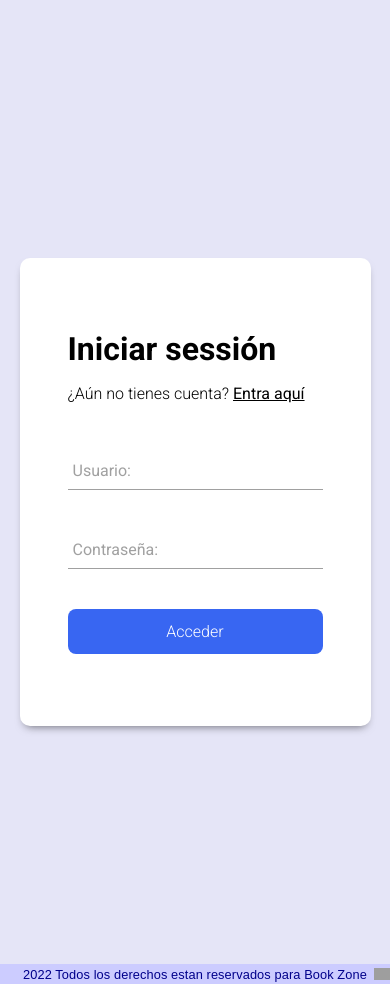
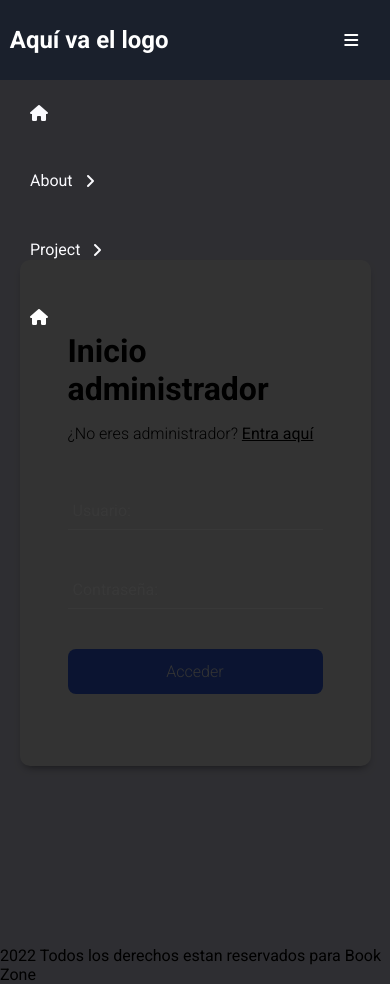
Before and after one commit to guillemfont/Book-Zone, a PHP site: the page made by index.php in a window 390 px wide. Run offline with PHP 8.4, Linux system fonts and the light colour scheme; some libraries are stand-ins or nearby versions; grey boxes are pictures that could not be loaded.

Commit message:
cabecera con menú

```diff
--- a/assets/script/main.js
+++ b/assets/script/main.js
@@ -20,3 +20,30 @@ function samePass() {
     cont.style.padding = " 4.5em 3em";
   }
 }
+
+function responsiveMenu(){
+  const listElements =document.querySelectorAll('.menuItemShow');
+  const list = document.querySelector('.menuLinks');
+  const menu = document.querySelector('.menuDisplay');
+
+  const addClick = function() {
+    // element.classList.remove('menuItem');
+    listElements.forEach(element => {
+      element.addEventListener('click', () => {
+        let subMenu = element.children[1];
+        let height = 0;
+        // element.classList.toggle('menuItemActive');
+        if(subMenu.clientHeight === 0){
+          height = subMenu.scrollHeight;
+        }
+        subMenu.style.height = `${height}px`;
+      })
+    })
+  }
+
+  addClick();
+
+  window.addEventListener('resize', () =>{
+    if (!window.innerWidth > 800) addClick();
+  })
+}
--- a/assets/style/style.css
+++ b/assets/style/style.css
@@ -15,6 +15,13 @@ body {
   background-position: 0 0, 10px 10px;
   display: flex;
   min-height: 100vh;
+  flex-direction: column;
+}
+
+.menu {
+  background-color: #1A202C;
+  color: #fff;
+  height: 80px;
 }
 
 .form {
@@ -63,6 +70,17 @@ body {
   color: #000;
 }
 
+.menuContainer {
+  display: flex;
+  justify-content: space-between;
+  align-items: center;
+  width: 95%;
+  max-width: 1600px;
+  height: 100%;
+  margin: 0 auto;
+
+}
+
 .formContainer {
   margin-top: 3em;
   display: grid;
@@ -72,6 +90,96 @@ body {
 .formGroup {
   position: relative;
   --color: #3f3f3f7e;
+}
+
+.menuLinks {
+  height: 100%;
+  transition: transform .5s;
+  display: flex;
+}
+
+.menuItem {
+  list-style: none;
+  position: relative;
+  height: 100%;
+  --clip: polygon(0 0, 100% 0, 100% 0, 0 0);
+  --transform: rotate(90deg);
+}
+
+.menuItemActive {
+  --transform: rotate(0);
+  --background: #5e7094;
+}
+
+.menuItemShow {
+  background-color: var(--background);
+}
+
+.menuItem:hover {
+  --clip: polygon(0 0, 100% 0, 100% 100%, 0% 100%);
+  --transform: rotate(180deg);
+
+}
+
+.menuLink {
+  color: #fff;
+  text-decoration: none;
+  padding: 0 30px;
+  display: flex;
+  height: 100%;
+  align-items: center;
+  width: 15vh;
+  justify-content: center;
+}
+
+.menuLink:hover {
+  background-color: #5e7094;
+}
+
+#menuArrow {
+  margin-left: 10px;
+  transform: var(--transform);
+  transition: transform .2s;
+  display: block;
+}
+
+.menuNesting {
+  list-style: none;
+  transition: clip-path .3s;
+  clip-path: var(--clip);
+  background-color: #000;
+}
+
+.menuInside {
+  padding: 1rem 0.5rem;
+
+}
+
+.menuInside:hover {
+  background-color: #5e7094;
+}
+
+.menuLinkInside {
+  color: #fff;
+  text-decoration: none;
+  padding: 0 30px;
+  display: flex;
+  height: 100%;
+  align-items: center;
+}
+
+.menuDisplay {
+  height: 100%;
+  display: flex;
+  align-items: center;
+  padding: 0 15;
+  cursor: pointer;
+  display: none;
+}
+
+#menuBars {
+  display: block;
+  width: 36px;
 }
 
 .formInput {
@@ -206,7 +314,8 @@ body {
 }
 
 
-div.contenedor-product {
+/* HE COMENTADO TODO ESTO PORQUE NO ES BUENO USAR SELECTORES DIRECTAMENTE DEL HTML, USA CLASES EN VEZ DE "FOOTER" */
+/* div.contenedor-product {
   margin: 0 25px;
   width: 25%;
   border-radius: 20px;
@@ -217,7 +326,7 @@ div.contenedor-product {
 }
 
 /* Footer */
-footer {
+/* footer {
   position:absolute;
   bottom:0;
 
@@ -237,4 +346,54 @@ footer {
   background-size: 4%;
   background-position: center right;
   background-repeat: no-repeat;
+} */
+
+
+
+/* RESPONSIVE */
+@media (max-width:800px){
+  .menuDisplay{
+    display: flex;
+  }
+  .menuItem {
+    --clip: 0;
+    overflow: hidden;
+    justify-content: flex-start;
+  }
+  .menuLinks{
+    position: fixed;
+    max-width: 400px;
+    width: 100%;
+    top: 80px;
+    right: 0;
+    bottom: 0;
+    background-color: #000;
+    overflow-y: auto;
+    display: grid;
+    grid-auto-rows: max-content;
+    opacity: 0.8;
+  }
+  .menuLink {
+    padding: 25px 0;
+    padding-left: 30px;
+    height: auto;
+    justify-content: left;
+    width: 100%;
+  }
+  .menuLink:hover {
+    background-color: #000;
+  }
+  .menuNesting {
+    display: grid;
+    position: unset;
+    width: 100%;
+    transform: translateY(0);
+    height: 0;
+    transition: height .3s;
+  }
+  .menuLinkInside {
+    width: 90%;
+    margin-left: auto;
+    border-left: 1px solid #1A202C;
+  }
 }
--- a/index.php
+++ b/index.php
@@ -7,13 +7,15 @@
     <title>Book Zone</title>
     <link rel="stylesheet" href="assets/style/style.css">
     <script src="assets/script/main.js"></script>
+    <script src="https://kit.fontawesome.com/ebca16e450.js" crossorigin="anonymous"></script>
 </head>
-<body>
+<body onload="responsiveMenu()">
 
 <?php
 session_start();
 
 require_once "autoload.php";
+require_once "views/general/header.php";
 
 if (isset($_GET['controller'])){
     $nameController = $_GET['controller']."Controller";
--- a/views/admin/loginAdmin.php
+++ b/views/admin/loginAdmin.php
@@ -3,8 +3,8 @@
 echo '
 <form action="index.php?controller=Admin&action=loginAuth" method="POST" id="form" class="form">
     <p class="formError" id="formError">Acceso inválido. Inténtelo otra vez.</p>
-    <h2 class="formTitle">Iniciar sessión</h2>
-    <p class="formParagraph">¿Aún no tienes cuenta? <a href="#" class="formLink">Entra aquí</a></p>
+    <h2 class="formTitle">Inicio administrador</h2>
+    <p class="formParagraph">¿No eres administrador? <a href="index.php" class="formLink">Entra aquí</a></p>
 
     <div class="formContainer">
     <div class="formGroup">
--- /dev/null
+++ b/views/general/header.php
@@ -0,0 +1,46 @@
+<header class="menu">
+    <nav class="menuContainer">
+        <h1 class="menuLogo">Aquí va el logo</h1>
+
+        <ul class="menuLinks">
+        <li class="menuItem">
+            <a href="#" class="menuLink"><i class="fa-solid fa-house"></i></a>
+        </li>
+        <li class="menuItem menuItemShow">
+            <a href="#" class="menuLink"><p>About</p><i class="fa-solid fa-angle-up" id="menuArrow"></i></a>
+            <ul class="menuNesting">
+                <li class="menuInside">
+                    <a href="#" class="menuLinkInside">About 1</a>
+                </li>
+                <li class="menuInside">
+                    <a href="#" class="menuLinkInside">About 2</a>
+                </li>
+                <li class="menuInside">
+                    <a href="#" class="menuLinkInside">About 3</a>
+                </li>
+            </ul>
+        </li>
+        <li class="menuItem menuItemShow">
+        <a href="#" class="menuLink"><p>Project</p><i class="fa-solid fa-angle-up" id="menuArrow"></i></a>
+            <ul class="menuNesting">
+                <li class="menuInside">
+                    <a href="#" class="menuLinkInside">Project 1</a>
+                </li>
+                <li class="menuInside">
+                    <a href="#" class="menuLinkInside">Project 2</a>
+                </li>
+                <li class="menuInside">
+                    <a href="#" class="menuLinkInside">Project 3</a>
+                </li>
+            </ul>
+        </li>
+        <li class="menuItem">
+            <a href="#" class="menuLink"><i class="fa-solid fa-house"></i></a>
+        </li>
+    </ul>
+
+    <menu class="menuDisplay"><i class="fa-solid fa-bars" id="menuBars"></i></menu>
+
+    </nav>
+
+</header>
```
